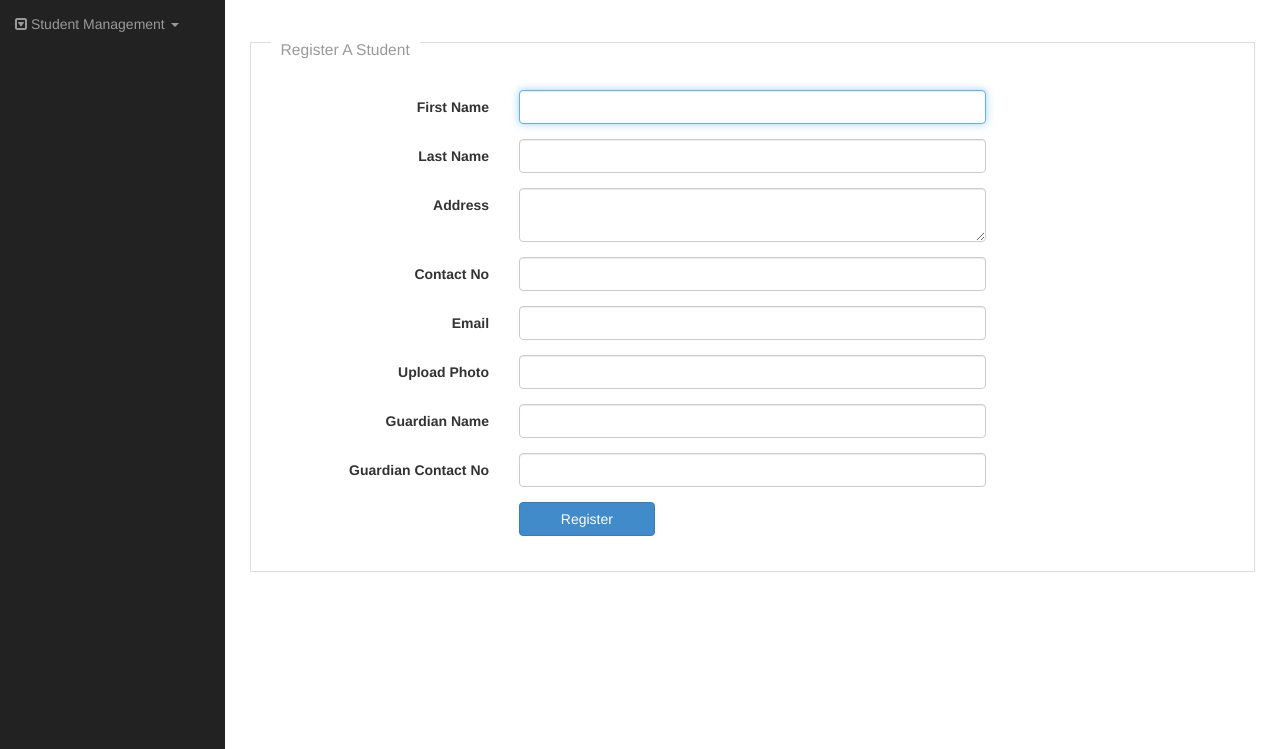
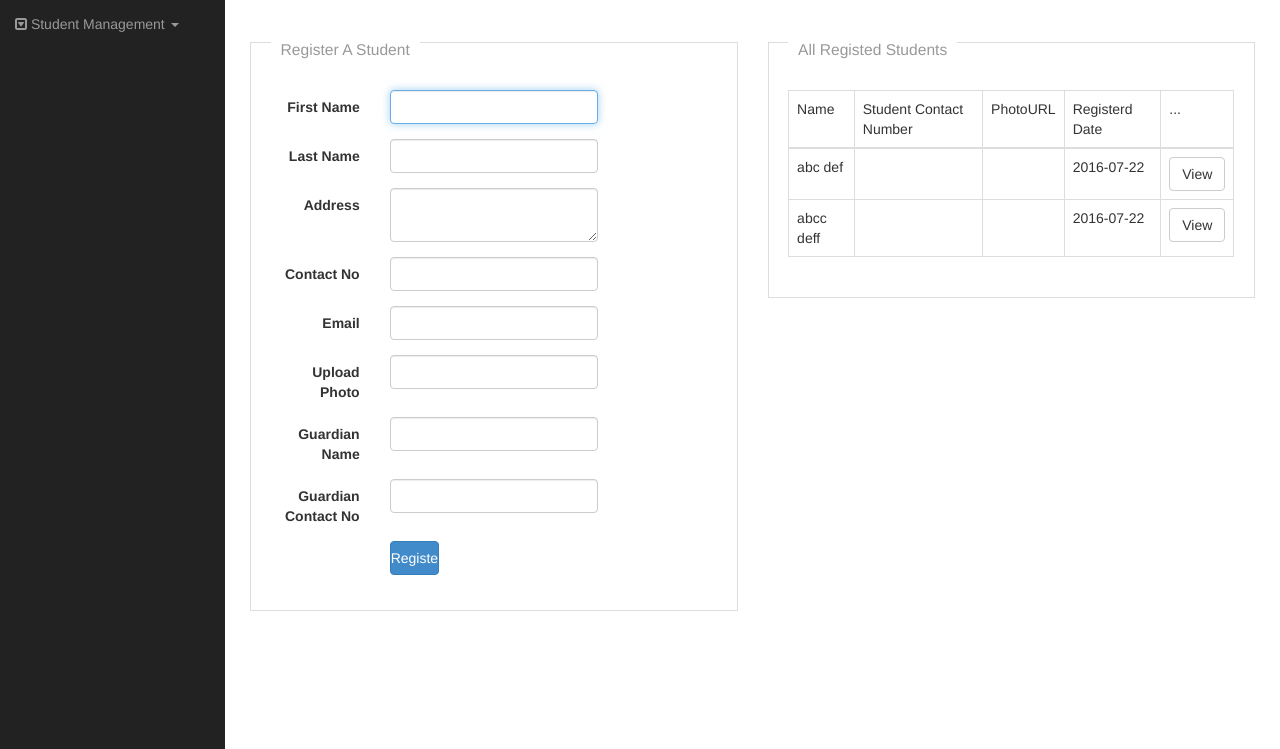
Before and after one commit to kitzerland/csms, a PHP site: page /student/register in a window 1280 px wide. Shown: the part 51-800 px from the top of the page. Run offline with PHP 8.4, Linux system fonts and the light colour scheme; a user stored in the database is signed in; data comes from the database, SQL or seed files in the repository; some libraries are stand-ins or nearby versions.

Commit message:
added view students added favicon other javascript functions

```diff
--- a/App/Controllers/Student/registrationController.php
+++ b/App/Controllers/Student/registrationController.php
@@ -3,7 +3,7 @@
 namespace App\Controllers\Student;
 
 use \Core\View;
-use App\Models\Student\RegistrationModel;
+use App\Models\Student\StudentsModel;
 
 class RegistrationController extends \Core\Controller {
 
@@ -19,8 +19,18 @@
     }
 
     public function registerAction() {
-        $status = RegistrationModel::register($this->route_params['form']);
+        $status = StudentsModel::register($this->route_params['form']);
         echo json_encode($status);
     }
 
+    public function getStudent(){
+
+        $param = $this->route_params;
+        $index = $param['index'];
+
+        $result = StudentsModel::get($index);
+
+        echo json_encode($result);
+    }
+
 }
--- a/App/Models/Student/registrationModel.php
+++ b/App/Models/Student/studentsmodel.php
@@ -2,10 +2,16 @@
 
 namespace App\Models\Student;
 
-class RegistrationModel extends \Core\Model {
+class StudentsModel extends \Core\Model {
 
+    public $db;
+    function __construct() {
+        $db = static::getDB();
+    }
     public static function register($params = []) {
+
         $db = static::getDB();
+
         $date = date('Y-m-d');
         $query = $db->prepare("INSERT INTO `scms`.`tblstudents` "
                 . "(`FirstName`, `LastName`, `Address`, `GuardianName`, `PhotoURL`, `GuardianContact`, `ContactNumber`, `Email`, `RegisteredDate`) VALUES "
@@ -17,4 +23,20 @@
         return false;
     }
 
+    public static function get($index){
+        $db = static::getDB();
+
+        $query = "SELECT * FROM tblstudents";
+        if($index != 0){
+            $query .= " WHERE ID = '".$index."'";
+        }
+
+        $handler = $db->query($query);
+
+        $result = $handler->fetchAll(\PDO::FETCH_ASSOC);
+
+        return $result;
+
+    }
+
 }
--- a/App/Views/Student/register.php.twig
+++ b/App/Views/Student/register.php.twig
@@ -2,6 +2,8 @@
 {% block navigation %}{% include "navigation.php.twig" %}{% endblock %}
 {% block body %}
 
+    <div class="row">
+        <div class="col-md-6">
             <fieldset class="scheduler-border col-md-12 form1">
                 <legend class="scheduler-border"><h3><small>Register A Student</small></h3></legend>
 
@@ -64,21 +66,67 @@
                     </div>
                 </div>
             </fieldset>
+        </div>
+        <div class="col-md-6">
+            <fieldset class="scheduler-border col-md-12 form1">
+                <legend class="scheduler-border"><h3><small>All Registed Students</small></h3></legend>
+                <table class="table table-bordered">
+                    <thead id="jsstudenthead">
+                        <tr>
+                            <td>Name</td>
+                            <td>Student Contact Number</td>
+                            <td>PhotoURL</td>
+                            <td>Registerd Date</td>
+                            <td>...</td>
+                        </tr>
+                    </thead>
+                    <tbody id="jsstudentbody">
+
+                    </tbody>
+                </table>
+
+            </fieldset>
+        </div>
+    </dv>
+
+
+
 
 {% endblock %}
 {% block script %}
     <script>
         $(function () {
-
+            getallstudents();
             $('input[name="fname"]').select();
             $(document).keydown(function (e) {
                 if (e.keyCode === 13) {
                     register();
+
+
                 }
             });
             $('.register').click(function () {
                 register();
             });
+            function getallstudents() {
+                $.post('/student/getStudent', {index: 0}, function (data) {
+                    var data = $.parseJSON(data);
+                    var displaystring = "";
+                    $.each(data, function (key, value) {
+                        displaystring += '<tr>';
+                        displaystring += '<td> ' + value.FirstName + " " + value.LastName + ' </td>';
+                        displaystring += '<td> ' + value.ContactNumber + ' </td>';
+                        displaystring += '<td> ' + value.PhotoURL + ' </td>';
+                        displaystring += '<td> ' + value.RegisteredDate + ' </td>';
+                        displaystring += '<td> ' + '<button class="btn btn-default" id="viewstudent" data-id="' + value.ID + '">View</button>' + ' </td>';
+
+                        displaystring += '</tr>';
+                    });
+
+                    $('#jsstudentbody').html(displaystring);
+
+                });
+            }
 
             function register() {
                 var form = $('.form1').formobject();
@@ -86,11 +134,14 @@
                     fname: 'important|name', lname: 'important|name', addr: 'important|address',
                     contact: 'telephone', email: 'email', gname: 'important|name', gcontact: 'telephone'
                 };
-
                 if ($('.form1').validate(conditions)) {
                     $.post('register', {form: form}, function (e) {
                         if (e !== undefined && e !== "0" && e !== 0) {
                             $.notify.success("<b>Student Registered Successfully!</b>");
+
+                            getallstudents();
+                            cleartextbox();
+
                         } else {
                             $.notify.error("<b>Registration Failed! Verify Information Provided!</b>")
                         }
@@ -98,6 +149,16 @@
                 }
             }
 
+            function cleartextbox() {
+                $('input').each(function () {
+                    $(this).val("")
+                });
+                $('textarea').each(function () {
+                    $(this).val("")
+                });
+            }
+
+
         });
     </script>
 {% endblock %}
--- a/public/index.php
+++ b/public/index.php
@@ -71,6 +71,7 @@
 $router->post('student/achievement', ['controller' => 'AchievementController', 'action' => 'achievement', 'namespace' => 'Student']);
 $router->post('student/payment', ['controller' => 'PaymentController', 'action' => 'payment', 'namespace' => 'Student']);
 
+$router->post('student/getstudent', ['controller' => 'RegistrationController', 'action' => 'getstudent', 'namespace' => 'Student']);
 
 
 $router->dispatch($_SERVER['QUERY_STRING']);
```
Also changed, not shown: App/Views/Student/payment.php.twig (+11 -0 lines), public/favicon.ico (added). Lines whose indentation alone changed are shown as unchanged.
